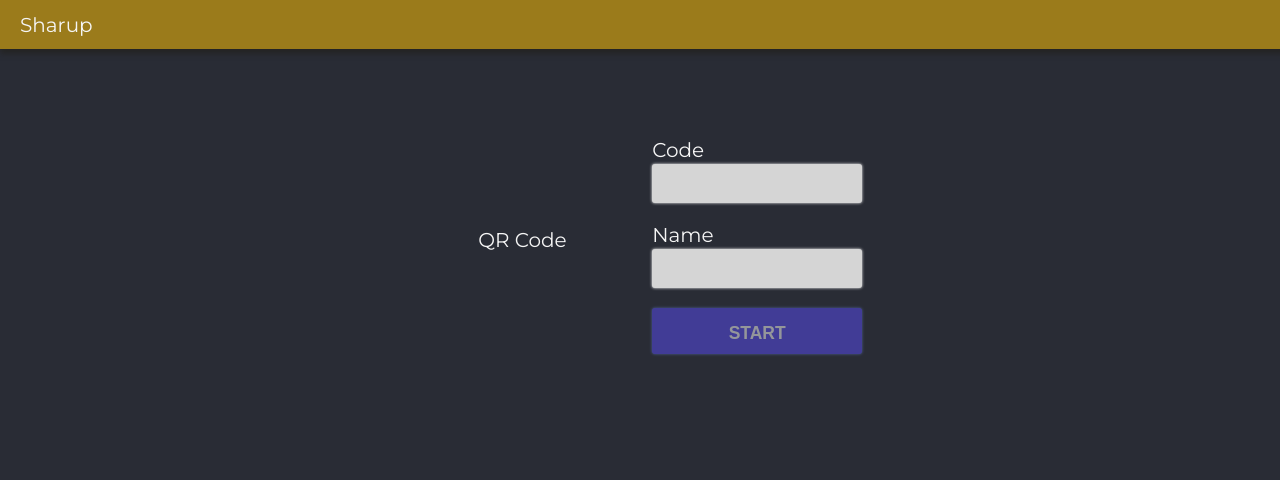
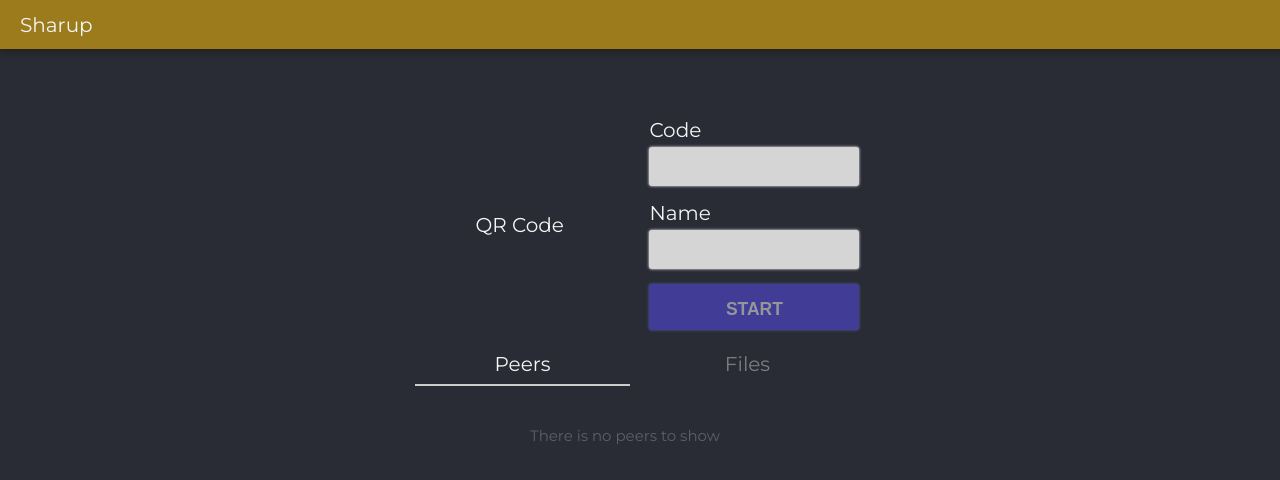
Before and after one commit to oguzhankiyar/sharup, a React (Create React App) app in the folder web/: page / in a window 1280 px wide. Shown: the top 480 px of the page. Built offline with nearby package versions, Linux system fonts and the light colour scheme.

Commit message:
Update app styles

```diff
--- a/web/src/App/App.css
+++ b/web/src/App/App.css
@@ -7,34 +7,42 @@
 
 .App .container {
   display: table;
-  margin: 10% auto 0 auto;
-  padding: 10px 15px;
+  padding: 5%;
+  margin-top: 49px;
+  margin-left: auto;
+  margin-right: auto;
+  width: 450px;
 }
 
-pre {
-  font-size: 14px;
-  text-align: left;
-  opacity: 0.5;
+.left {
+  display: table;
+  width: 100%;
 }
 
-pre:hover {
-  opacity: .75;
+.left .qr, .left .form {
+  float: left;
 }
 
-svg {
-  margin: 10px 0;
+.left .qr {
+  margin-right: 25px;
+  padding: 10px 0;
+}
+
+.right {
+  display: table;
+  width: 100%;
 }
 
 .label {
   display: table;
-  margin-bottom: 2px;
+  margin: 5px 0 5px;
 }
 
 input {
   border: none;
   outline: none;
   border-radius: 3px;
-  margin-bottom: 20px;
+  margin-bottom: 10px;
   box-shadow: 0 0 3px #fff;
   background-color: #d5d5d5;
   color: #363636;
@@ -69,6 +77,7 @@ button {
   color: white;
   opacity: 0.75;
   width: 210px;
+  margin: 5px 0;
 }
 
 button.start {
@@ -92,6 +101,52 @@ button:hover:not(:disabled) {
   opacity: 1;
 }
 
+.tabs {
+  display: table;
+  clear: both;
+  margin: 15px 0;
+}
+
+.tabs .tab {
+  display: table;
+  float: left;
+  opacity: .4;
+  font-size: 20px;
+  cursor: pointer;
+  padding: 0 0 7.5px 0;
+  width: 215px;
+  color: #f5f5f5;
+  text-align: center;
+  border-bottom: 2px solid transparent;
+}
+
+.tabs .tab:hover {
+  opacity: .6;
+  color: #f5f5f5;
+  border-bottom: 2px solid #ccc;
+}
+
+.tabs .tab.active {
+  opacity: 1;
+  color: #f5f5f5;
+  border-bottom: 2px solid #ccc;
+}
+
+.content {
+  display: flex;
+  align-items: center;
+  flex-wrap: wrap;
+}
+
+.content .warning {
+  display: table;
+  opacity: .25;
+  font-size: 15px;
+  padding: 25px 0;
+  width: 420px;
+  text-align: center;
+}
+
 div.peer, div.file {
   display: table;
   background-color: #3b3f4b;
@@ -100,8 +155,8 @@ div.peer, div.file {
   border-radius: 5px;
   color: #c5c5c5;
   padding: 12.5px 15px 15px 15px;
-  margin: 10px 0;
-  min-width: 200px;
+  margin: 0 10px 10px 0;
+  width: 420px;
   font-size: 15px;
   line-height: 20px;
 }
--- a/web/src/App/App.js
+++ b/web/src/App/App.js
@@ -7,7 +7,7 @@ import './App.css';
 
 export default class App extends Component {
 
-    state = { isConnected: false, code: '', name: '', peers: [], files: [] };
+    state = { isConnected: false, code: '', name: '', isPeersShowing: true, isFilesShowing: false, peers: [], files: [] };
     inputFile = createRef();
 
     connector = null;
@@ -68,6 +68,14 @@ export default class App extends Component {
         this.connector.downloadFile(file);
     }
 
+    showPeers() {
+        this.setState({ ...this.state, isPeersShowing: true, isFilesShowing: false });
+    }
+
+    showFiles() {
+        this.setState({ ...this.state, isPeersShowing: false, isFilesShowing: true });
+    }
+
     componentDidMount = () => {
         if (location.hash) {
             const hash = location.hash.substring(1).toUpperCase();
@@ -96,10 +104,11 @@ export default class App extends Component {
             <div className="App">
                 <Header />
                 <div className="container">
-                    <div style={{ float: 'left', marginLeft: 12.5, marginRight: 12.5 }}>
+                    <div className="left">
+                        <div className="qr">
                             <div dangerouslySetInnerHTML={{ __html: svg }} />
                         </div>
-                    <div style={{ float: 'left', marginLeft: 12.5, marginRight: 12.5 }}>
+                        <div className="form">
                             <div style={this.state.isConnected ? { display: 'block' } : { display: 'none' }}>
                                 <span className="label">Code</span>
                                 <input className="code" value={this.state.code} disabled />
@@ -113,7 +122,6 @@ export default class App extends Component {
                             <div style={this.state.isConnected ? { display: 'none' } : { display: 'block' }}>
                                 <span className="label">Code</span>
                                 <input className="code" value={this.state.code} onChange={this.onCodeChange} onKeyPress={(event) => { if (event.key === 'Enter') this.startConnection(); }} autoComplete="none" maxLength="8" />
-                            <br />
                                 <span className="label">Name</span>
                                 <input className="name" value={this.state.name} onChange={this.onNameChange} onKeyPress={(event) => { if (event.key === 'Enter') this.startConnection(); }} autoComplete="none" />
                                 <div>
@@ -121,13 +129,18 @@ export default class App extends Component {
                                 </div>
                             </div>
                         </div>
-                    <br />
-                    <br />
-                    <div style={{ display: 'table', clear: 'both', margin: 12.5, marginTop: 25 }}>
+                    </div>
+                    <div className="right">
+                        <div className="tabs">
+                            <div onClick={() => this.showPeers()} className={this.state.isPeersShowing ? 'tab active' : 'tab'} style={{ display: 'inline-table', marginRight: 10 }}>Peers{this.state.peers.length > 0 ? ' (' + this.state.peers.length + ')' : ''}</div>
+                            <div onClick={() => this.showFiles()} className={this.state.isFilesShowing ? 'tab active' : 'tab'} style={{ display: 'inline-table', marginRight: 10 }}>Files{this.state.files.length > 0 ? ' (' + this.state.files.length + ')' : ''}</div>
+                        </div>
+                        <div className="content">
                             {
-                            this.state.peers.length > 0 ? <div>Peers</div> : <></>
-                        }
-                        {
+                                this.state.isPeersShowing
+                                    ?
+                                        this.state.peers.length > 0
+                                        ?
                                             this.state.peers.map((value, index) => {
                                                 return (
                                                     <div className="peer" key={index}>
@@ -140,11 +153,16 @@ export default class App extends Component {
                                                     </div>
                                                 )
                                             })
+                                        :
+                                        <div className="warning">There is no peers to show</div>
+                                    :
+                                    <></>
                             }
                             {
-                            this.state.files.length > 0 ? <div>Files</div> : <></>
-                        }
-                        {
+                                this.state.isFilesShowing
+                                ?
+                                    this.state.files.length > 0
+                                        ?
                                         this.state.files.map((value, index) => {
                                             return (
                                                 <div className="file" key={index} onClick={() => this.onFileDownload(value)}>
@@ -157,7 +175,12 @@ export default class App extends Component {
                                                 </div>
                                             )
                                         })
+                                        :
+                                        <div className="warning">There is no files to show</div>
+                                :
+                                <></>
                             }
+                        </div>
                     </div>
                 </div>
             </div>
```
Lines whose indentation alone changed are shown as unchanged.
